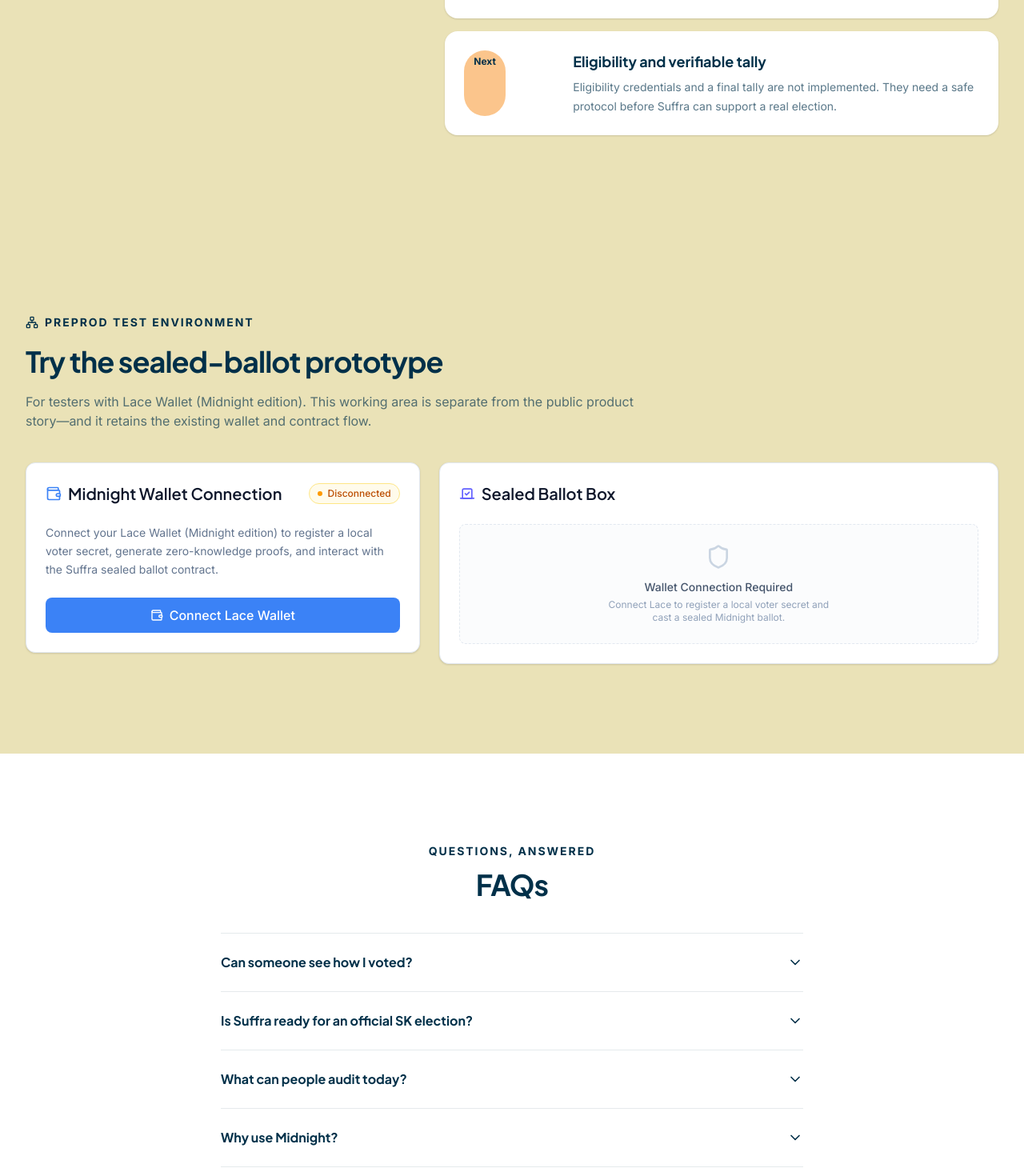
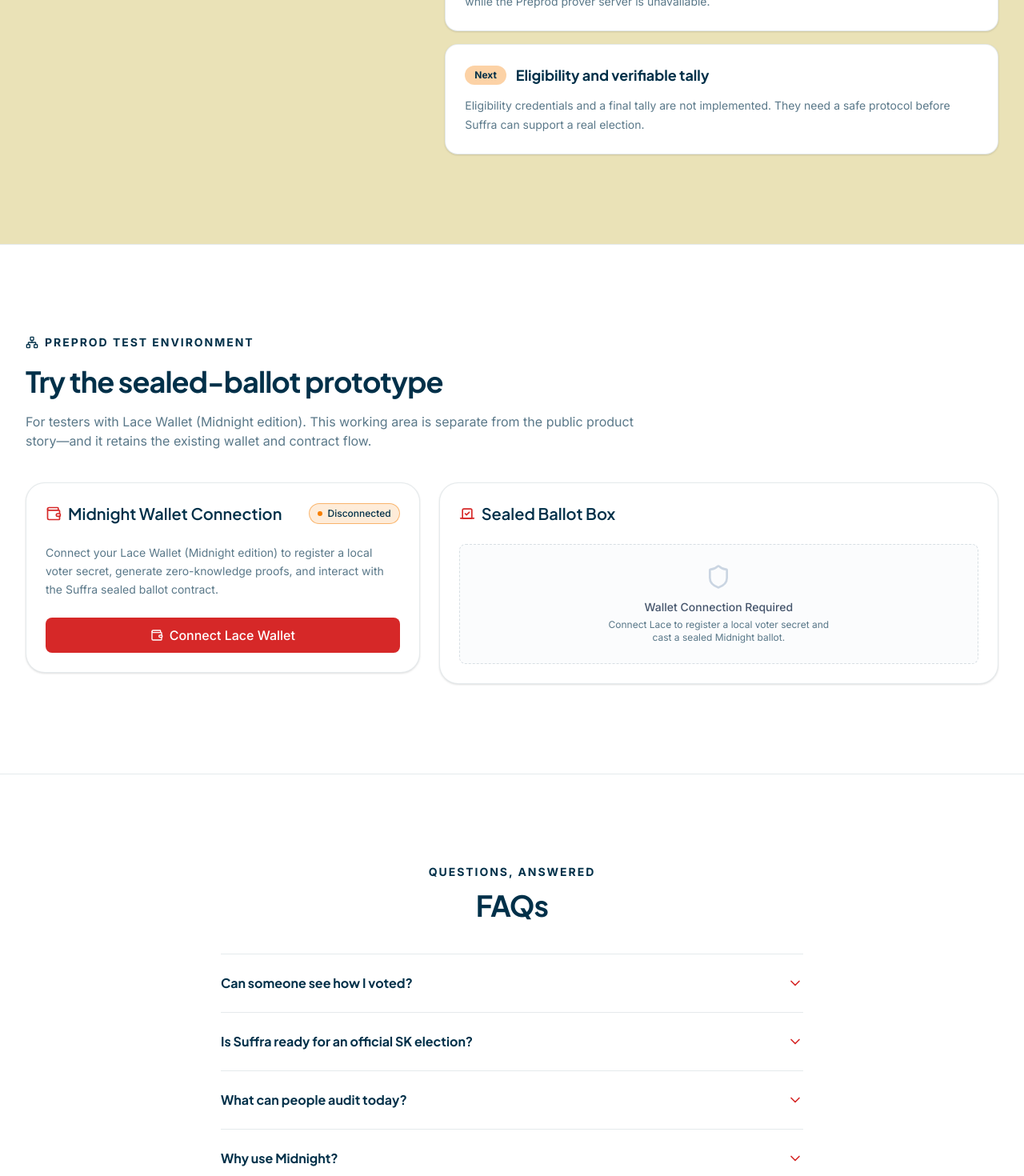
Before and after one commit to pablo-pica/suffra, a React (Vite) app: page / in a window 1280 px wide. Shown: the part 2400-3870 px from the top of the page at 80% size. Built offline with nearby package versions, Linux system fonts and the light colour scheme; what @midnight-ntwrk/compact-runtime, @midnight-ntwrk/midnight-js-network-id would draw is missing.

Commit message:
fix(ui): refine landing page and app styling

```diff
--- a/src/components/BallotBox.tsx
+++ b/src/components/BallotBox.tsx
@@ -37,17 +37,17 @@
   const disabled = loading || !contractReady || electionState?.votingOpen === false;
 
   return (
-    <div className="w-full rounded-xl shadow-card p-6 bg-white border border-slate-200 hover:shadow-elevated transition-shadow duration-200">
+    <div className="w-full rounded-3xl border border-hope-ink/10 bg-white p-6 shadow-card transition-shadow duration-200 hover:shadow-elevated">
       <div className="flex items-center justify-between mb-6">
-        <h2 className="text-xl font-semibold font-headings text-slate-900 flex items-center gap-2">
-          <Vote className="w-5 h-5 text-indigo-500" />
+        <h2 className="text-xl font-semibold font-headings text-hope-ink flex items-center gap-2">
+          <Vote className="w-5 h-5 text-hope-red" />
           Sealed Ballot Box
         </h2>
         {connected && (
           <button
             onClick={refreshElection}
             disabled={loading}
-            className="p-2 text-slate-400 hover:text-slate-600 rounded-full hover:bg-slate-100 transition-colors"
+            className="p-2 text-slate-400 hover:text-slate-600 rounded-full hover:bg-hope-cream transition-colors"
             title="Refresh election state"
           >
             <RefreshCw className={`w-4 h-4 ${loading ? 'animate-spin' : ''}`} />
@@ -66,13 +66,13 @@
       ) : (
         <div className="flex flex-col gap-6">
           <div className="grid grid-cols-2 lg:grid-cols-4 gap-3">
-            <div className="rounded-lg border border-slate-200 bg-slate-50 p-3">
+            <div className="rounded-lg border border-hope-ink/10 bg-hope-cream/60 p-3">
               <span className="text-[10px] font-semibold text-slate-500 uppercase tracking-wider">Voting</span>
               <p className="text-sm font-semibold text-slate-900 mt-1">
                 {electionState?.votingOpen === false ? 'Closed' : 'Open'}
               </p>
             </div>
-            <div className="rounded-lg border border-slate-200 bg-slate-50 p-3">
+            <div className="rounded-lg border border-hope-ink/10 bg-hope-cream/60 p-3">
               <span className="text-[10px] font-semibold text-slate-500 uppercase tracking-wider">Registered</span>
               <p className="text-sm font-mono font-bold text-slate-900 mt-1">
                 {electionState?.registeredCount?.toString() ?? '0'}
@@ -114,9 +114,9 @@
             </motion.div>
           )}
 
-          <div className="rounded-lg border border-slate-200 bg-slate-50 p-4 flex flex-col gap-3">
+          <div className="rounded-lg border border-hope-ink/10 bg-hope-cream/60 p-4 flex flex-col gap-3">
             <div className="flex items-start gap-2">
-              <Lock className="w-4 h-4 text-indigo-500 mt-0.5 shrink-0" />
+              <Lock className="w-4 h-4 text-hope-red mt-0.5 shrink-0" />
               <div>
                 <p className="text-xs font-semibold text-slate-800">What the public ledger receives</p>
                 <p className="text-xs text-slate-500 leading-relaxed mt-1">
@@ -135,19 +135,19 @@
               type="button"
               onClick={registerVoter}
               disabled={loading || !contractReady}
-              className="w-full rounded-lg bg-slate-900 hover:bg-slate-800 text-white font-medium px-4 py-2.5 transition-colors duration-200 min-h-[44px] flex items-center justify-center gap-2 disabled:bg-slate-300 disabled:cursor-not-allowed"
+              className="w-full rounded-lg bg-hope-blue hover:bg-hope-ink text-white font-medium px-4 py-2.5 transition-colors duration-200 min-h-[44px] flex items-center justify-center gap-2 disabled:bg-slate-300 disabled:cursor-not-allowed"
             >
               <UserPlus className="w-4 h-4" />
               Register Local Voter Secret
             </motion.button>
 
-            <div className="grid grid-cols-2 gap-2 rounded-lg bg-slate-100 p-1">
+            <div className="grid grid-cols-2 gap-2 rounded-lg bg-hope-cream p-1">
               <button
                 type="button"
                 onClick={() => setChoice(1)}
                 disabled={loading}
                 className={`rounded-md px-3 py-2 text-sm font-medium transition-colors ${
-                  choice === 1 ? 'bg-white text-slate-950 shadow-xs' : 'text-slate-500 hover:text-slate-800'
+                  choice === 1 ? 'bg-white text-hope-ink shadow-xs' : 'text-hope-ink/60 hover:text-hope-ink'
                 }`}
               >
                 For
@@ -157,7 +157,7 @@
                 onClick={() => setChoice(0)}
                 disabled={loading}
                 className={`rounded-md px-3 py-2 text-sm font-medium transition-colors ${
-                  choice === 0 ? 'bg-white text-slate-950 shadow-xs' : 'text-slate-500 hover:text-slate-800'
+                  choice === 0 ? 'bg-white text-hope-ink shadow-xs' : 'text-hope-ink/60 hover:text-hope-ink'
                 }`}
               >
                 Against
@@ -172,7 +172,7 @@
               type="button"
               onClick={() => castVote(choice)}
               disabled={disabled}
-              className="w-full rounded-lg bg-accent-blue hover:bg-indigo-600 text-white font-medium px-4 py-2.5 transition-colors duration-200 min-h-[44px] flex items-center justify-center gap-2 disabled:bg-slate-300 disabled:cursor-not-allowed"
+              className="w-full rounded-lg bg-hope-red hover:bg-hope-ink text-white font-medium px-4 py-2.5 transition-colors duration-200 min-h-[44px] flex items-center justify-center gap-2 disabled:bg-slate-300 disabled:cursor-not-allowed"
             >
               {loading ? (
                 <>
@@ -194,7 +194,7 @@
               type="button"
               onClick={closeVoting}
               disabled={loading || !contractReady || electionState?.votingOpen === false}
-              className="w-full rounded-lg border border-slate-200 bg-white hover:bg-slate-50 text-slate-700 font-medium px-4 py-2.5 transition-colors duration-200 min-h-[44px] flex items-center justify-center gap-2 disabled:bg-slate-50 disabled:text-slate-300 disabled:cursor-not-allowed"
+              className="w-full rounded-lg border border-hope-ink/15 bg-white hover:bg-hope-cream text-hope-ink font-medium px-4 py-2.5 transition-colors duration-200 min-h-[44px] flex items-center justify-center gap-2 disabled:bg-slate-50 disabled:text-slate-300 disabled:cursor-not-allowed"
             >
               <Ban className="w-4 h-4" />
               Close Ballot Box
@@ -211,7 +211,7 @@
                 className="mt-2 rounded-lg border border-indigo-100 bg-indigo-50/20 p-4 flex flex-col gap-3"
               >
                 <div className="flex items-center gap-2 text-sm font-semibold text-indigo-900">
-                  <CheckCircle2 className="w-5 h-5 text-indigo-500" />
+                  <CheckCircle2 className="w-5 h-5 text-hope-red" />
                   <span>Transaction Submitted</span>
                 </div>
                 <span className="text-xs font-mono text-slate-800 break-all select-all leading-tight">
@@ -222,7 +222,7 @@
                     href={explorerUrl}
                     target="_blank"
                     rel="noopener noreferrer"
-                    className="inline-flex items-center gap-1 text-xs text-accent-blue hover:text-indigo-600 transition-colors font-medium"
+                    className="inline-flex items-center gap-1 text-xs text-hope-red hover:text-indigo-600 transition-colors font-medium"
                   >
                     Open in Explorer <ExternalLink className="w-3 h-3" />
                   </a>
--- a/src/components/LandingPage.tsx
+++ b/src/components/LandingPage.tsx
@@ -1,4 +1,5 @@
-import { motion, useReducedMotion } from 'framer-motion';
+import { AnimatePresence, motion, useReducedMotion } from 'framer-motion';
+import { useState } from 'react';
 import {
   ArrowDown,
   ArrowRight,
@@ -30,6 +31,39 @@
   viewport: { once: true, amount: 0.2 },
   transition: { duration: 0.45, ease: [0.16, 1, 0.3, 1] as const },
 };
+
+function FaqItem({ question, answer }: { question: string; answer: string }) {
+  const [isOpen, setIsOpen] = useState(false);
+
+  return (
+    <div className="border-b border-hope-ink/10 py-1 last:border-b-0">
+      <button
+        type="button"
+        className="flex min-h-16 w-full items-center justify-between gap-6 py-4 text-left font-headings text-base font-bold text-hope-ink"
+        onClick={() => setIsOpen((open) => !open)}
+        aria-expanded={isOpen}
+      >
+        <span>{question}</span>
+        <motion.span animate={{ rotate: isOpen ? 180 : 0 }} transition={{ duration: 0.2 }} className="shrink-0 text-hope-red">
+          <ChevronDown className="size-5" />
+        </motion.span>
+      </button>
+      <AnimatePresence initial={false}>
+        {isOpen && (
+          <motion.div
+            initial={{ height: 0, opacity: 0 }}
+            animate={{ height: 'auto', opacity: 1 }}
+            exit={{ height: 0, opacity: 0 }}
+            transition={{ duration: 0.22, ease: 'easeOut' }}
+            className="overflow-hidden"
+          >
+            <p className="max-w-2xl pb-5 text-sm leading-6 text-hope-ink/65">{answer}</p>
+          </motion.div>
+        )}
+      </AnimatePresence>
+    </div>
+  );
+}
 
 function HeroArtwork() {
   return (
@@ -135,18 +169,28 @@
 
         <section id="progress" className="py-20 lg:py-28">
           <div className="mx-auto grid max-w-7xl gap-10 px-5 lg:grid-cols-[0.7fr_1fr] lg:px-8"><motion.div {...animation}><p className="text-sm font-bold uppercase tracking-[0.14em] text-hope-blue">Honest progress</p><h2 className="mt-3 font-headings text-4xl font-bold leading-tight tracking-tight">We will not call an MVP an election system.</h2><p className="mt-5 max-w-md leading-7 text-hope-ink/65">Suffra is a development prototype. The work ahead matters because democratic rights deserve more than a polished interface.</p></motion.div>
-            <div className="space-y-4">{developmentMilestones.map(({ state, title, detail }, index) => <motion.article {...cardAnimation(index)} whileHover={shouldReduceMotion ? undefined : { y: -3 }} key={title} className="grid gap-4 rounded-2xl bg-white p-6 shadow-card transition-shadow hover:shadow-elevated sm:grid-cols-[7.5rem_1fr]"><span className={`w-fit rounded-full px-3 py-1.5 text-xs font-bold ${index === 2 ? 'bg-hope-coral/45 text-hope-ink' : 'bg-hope-mint text-hope-blue'}`}>{state}</span><div><h3 className="font-headings text-lg font-bold">{title}</h3><p className="mt-1.5 text-sm leading-6 text-hope-ink/65">{detail}</p></div></motion.article>)}</div>
+            <div className="space-y-4">
+              {developmentMilestones.map(({ state, title, detail }, index) => (
+                <motion.article {...cardAnimation(index)} whileHover={shouldReduceMotion ? undefined : { y: -3 }} key={title} className="rounded-2xl border border-hope-ink/10 bg-white p-6 shadow-card transition-shadow hover:shadow-elevated">
+                  <div className="flex flex-wrap items-center gap-x-3 gap-y-2">
+                    <span className={`rounded-full px-3 py-1 text-xs font-bold ${index === 2 ? 'bg-hope-coral/35 text-hope-ink' : 'bg-hope-mint text-hope-blue'}`}>{state}</span>
+                    <h3 className="font-headings text-lg font-bold">{title}</h3>
+                  </div>
+                  <p className="mt-3 text-sm leading-6 text-hope-ink/65">{detail}</p>
+                </motion.article>
+              ))}
+            </div>
           </div>
         </section>
 
-        <section id="try-suffra" className="bg-hope-mint py-20 lg:py-28">
+        <section id="try-suffra" className="border-y border-hope-ink/10 bg-white py-20 lg:py-28">
           <div className="mx-auto max-w-7xl px-5 lg:px-8"><motion.div {...animation} className="max-w-3xl"><p className="inline-flex items-center gap-2 text-sm font-bold uppercase tracking-[0.14em] text-hope-blue"><Network className="size-4" /> {networkName} test environment</p><h2 className="mt-3 font-headings text-4xl font-bold leading-tight tracking-tight">Try the sealed-ballot prototype</h2><p className="mt-4 text-hope-ink/65">For testers with Lace Wallet (Midnight edition). This working area is separate from the public product story—and it retains the existing wallet and contract flow.</p></motion.div>
             <div className="mt-10 grid items-start gap-6 lg:grid-cols-12"><div className="lg:col-span-5"><WalletConnect midnight={midnight} /></div><div className="lg:col-span-7"><BallotBox midnight={midnight} /></div></div>
           </div>
         </section>
 
         <section id="faqs" className="bg-white py-20 lg:py-28">
-          <div className="mx-auto max-w-3xl px-5"><motion.div {...animation} className="text-center"><p className="text-sm font-bold uppercase tracking-[0.14em] text-hope-blue">Questions, answered</p><h2 className="mt-3 font-headings text-4xl font-bold tracking-tight">FAQs</h2></motion.div><div className="mt-10 divide-y divide-hope-ink/10 border-y border-hope-ink/10">{faqs.map(({ question, answer }) => <details key={question} className="group py-6"><summary className="flex cursor-pointer list-none items-center justify-between gap-6 font-headings text-base font-bold"><span>{question}</span><ChevronDown className="size-5 shrink-0 text-hope-blue transition-transform group-open:rotate-180" /></summary><p className="mt-3 max-w-2xl text-sm leading-6 text-hope-ink/65">{answer}</p></details>)}</div></div>
+          <div className="mx-auto max-w-3xl px-5"><motion.div {...animation} className="text-center"><p className="text-sm font-bold uppercase tracking-[0.14em] text-hope-blue">Questions, answered</p><h2 className="mt-3 font-headings text-4xl font-bold tracking-tight">FAQs</h2></motion.div><div className="mt-10 border-y border-hope-ink/10">{faqs.map(({ question, answer }) => <FaqItem key={question} question={question} answer={answer} />)}</div></div>
         </section>
       </main>
 
--- a/src/components/WalletConnect.tsx
+++ b/src/components/WalletConnect.tsx
@@ -34,10 +34,10 @@
   };
 
   return (
-    <div className="w-full rounded-xl shadow-card p-6 bg-white border border-slate-200 hover:shadow-elevated transition-shadow duration-200">
+    <div className="w-full rounded-3xl border border-hope-ink/10 bg-white p-6 shadow-card transition-shadow duration-200 hover:shadow-elevated">
       <div className="flex items-center justify-between mb-6">
-        <h2 className="text-xl font-semibold font-headings text-slate-900 flex items-center gap-2">
-          <Wallet className="w-5 h-5 text-accent-blue" />
+        <h2 className="text-xl font-semibold font-headings text-hope-ink flex items-center gap-2">
+          <Wallet className="w-5 h-5 text-hope-red" />
           Midnight Wallet Connection
         </h2>
         <AnimatePresence mode="wait">
@@ -47,9 +47,9 @@
               initial={{ opacity: 0, scale: 0.8 }}
               animate={{ opacity: 1, scale: 1 }}
               exit={{ opacity: 0, scale: 0.8 }}
-              className="inline-flex items-center gap-1.5 rounded-full px-2.5 py-1 text-xs font-medium bg-green-50 text-green-700 border border-green-200"
+              className="inline-flex items-center gap-1.5 rounded-full px-2.5 py-1 text-xs font-medium bg-hope-mint text-hope-blue border border-hope-blue/15"
             >
-              <span className="w-1.5 h-1.5 rounded-full bg-green-500 animate-pulse" />
+              <span className="w-1.5 h-1.5 rounded-full bg-hope-red animate-pulse" />
               Connected
             </motion.span>
           ) : (
@@ -58,9 +58,9 @@
               initial={{ opacity: 0, scale: 0.8 }}
               animate={{ opacity: 1, scale: 1 }}
               exit={{ opacity: 0, scale: 0.8 }}
-              className="inline-flex items-center gap-1.5 rounded-full px-2.5 py-1 text-xs font-medium bg-amber-50 text-amber-700 border border-amber-200"
+              className="inline-flex items-center gap-1.5 rounded-full px-2.5 py-1 text-xs font-medium bg-hope-coral/15 text-hope-ink border border-hope-coral/50"
             >
-              <span className="w-1.5 h-1.5 rounded-full bg-amber-500" />
+              <span className="w-1.5 h-1.5 rounded-full bg-hope-coral" />
               Disconnected
             </motion.span>
           )}
@@ -99,7 +99,7 @@
               transition={spring}
               disabled={connecting}
               onClick={connect}
-              className="mt-2 w-full rounded-lg bg-accent-blue hover:bg-indigo-600 text-white font-medium px-4 py-2.5 transition-colors duration-200 min-h-[44px] flex items-center justify-center gap-2 disabled:bg-slate-300 disabled:cursor-not-allowed"
+              className="mt-2 w-full rounded-lg bg-hope-red hover:bg-hope-ink text-white font-medium px-4 py-2.5 transition-colors duration-200 min-h-[44px] flex items-center justify-center gap-2 disabled:bg-slate-300 disabled:cursor-not-allowed"
             >
               {connecting ? (
                 <>
@@ -127,7 +127,7 @@
             className="flex flex-col gap-5"
           >
             <div className="grid grid-cols-1 md:grid-cols-2 gap-4">
-              <div className="rounded-lg border border-slate-200 bg-slate-50 p-4 flex flex-col gap-1.5">
+              <div className="rounded-lg border border-hope-ink/10 bg-hope-cream/60 p-4 flex flex-col gap-1.5">
                 <span className="text-[10px] font-semibold text-slate-500 uppercase tracking-wider">Unshielded Address</span>
                 <span className="text-sm font-mono text-slate-900 break-all select-all leading-tight">
                   {formatAddress(walletAddress)}
@@ -138,7 +138,7 @@
               </div>
 
               <div className="rounded-lg border border-indigo-100 bg-indigo-50/30 p-4 flex flex-col gap-1.5">
-                <span className="text-[10px] font-semibold text-indigo-500 uppercase tracking-wider flex items-center gap-1">
+                <span className="text-[10px] font-semibold text-hope-red uppercase tracking-wider flex items-center gap-1">
                   <ShieldCheck className="w-3.5 h-3.5" /> Shielded Address
                 </span>
                 <span className="text-sm font-mono text-indigo-950 break-all select-all leading-tight">
@@ -184,7 +184,7 @@
               whileTap="tap"
               transition={spring}
               onClick={disconnect}
-              className="mt-3 w-full rounded-lg bg-slate-100 hover:bg-slate-200 text-slate-700 font-medium px-4 py-2.5 transition-colors duration-200 min-h-[44px] flex items-center justify-center gap-2"
+              className="mt-3 w-full rounded-lg bg-hope-cream hover:bg-hope-sky/40 text-hope-ink font-medium px-4 py-2.5 transition-colors duration-200 min-h-[44px] flex items-center justify-center gap-2"
             >
               <LogOut className="w-4 h-4" />
               Disconnect Wallet
--- a/src/index.css
+++ b/src/index.css
@@ -52,6 +52,36 @@
   }
 }
 
+/* The connected app is part of the same civic experience, not a separate legacy UI. */
+#try-suffra .text-slate-900,
+#try-suffra .text-slate-800,
+#try-suffra .text-slate-700,
+#try-suffra .text-indigo-950,
+#try-suffra .text-indigo-900 {
+  color: var(--color-hope-ink);
+}
+
+#try-suffra .text-slate-500,
+#try-suffra .text-slate-400,
+#try-suffra .text-indigo-600,
+#try-suffra .text-indigo-500 {
+  color: color-mix(in srgb, var(--color-hope-ink) 65%, transparent);
+}
+
+#try-suffra .bg-slate-50,
+#try-suffra .bg-slate-50\/80,
+#try-suffra .bg-indigo-50\/30,
+#try-suffra .bg-indigo-50\/50,
+#try-suffra .bg-indigo-50\/60 {
+  background-color: color-mix(in srgb, var(--color-hope-cream) 70%, white);
+}
+
+#try-suffra .border-slate-200,
+#try-suffra .border-slate-100,
+#try-suffra .border-indigo-100 {
+  border-color: color-mix(in srgb, var(--color-hope-ink) 14%, transparent);
+}
+
 /* Custom shadows */
 .shadow-card {
   box-shadow: 0 1px 3px rgba(0,0,0,0.08), 0 1px 2px rgba(0,0,0,0.06);
```
